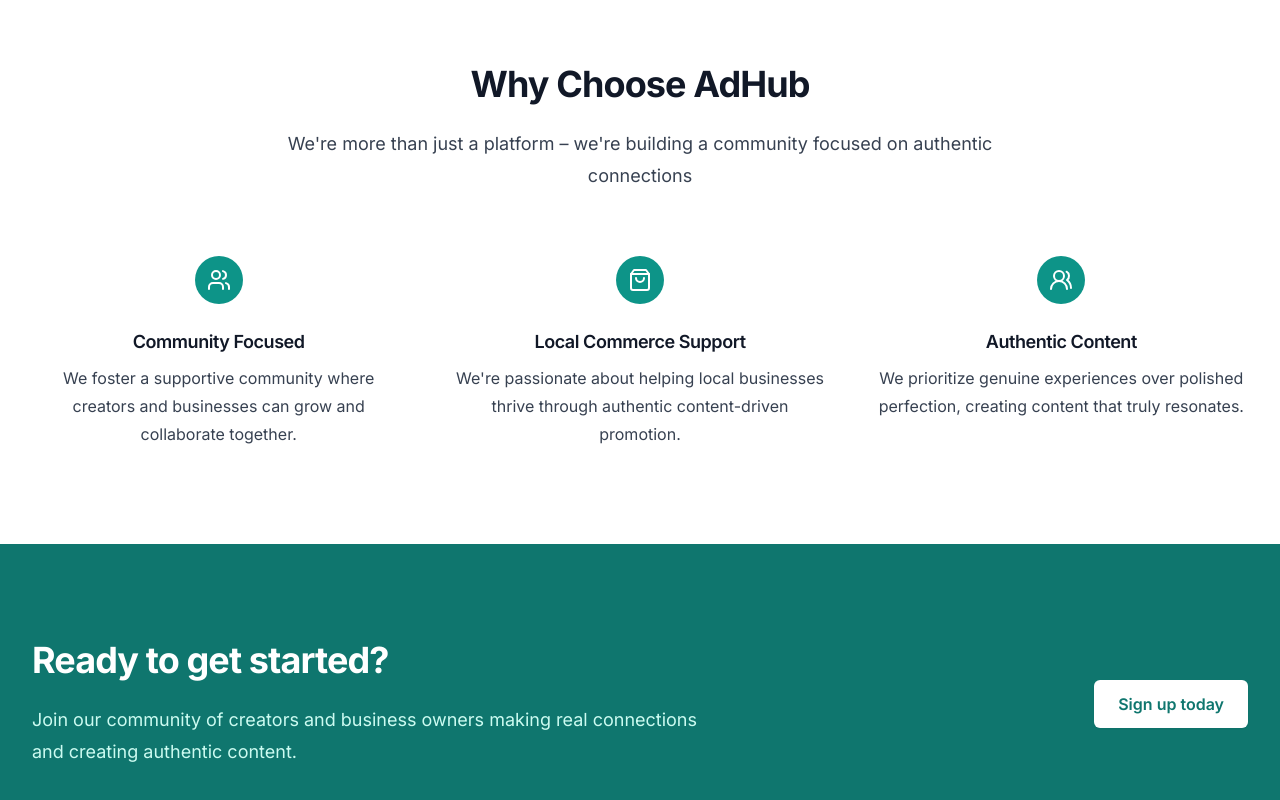
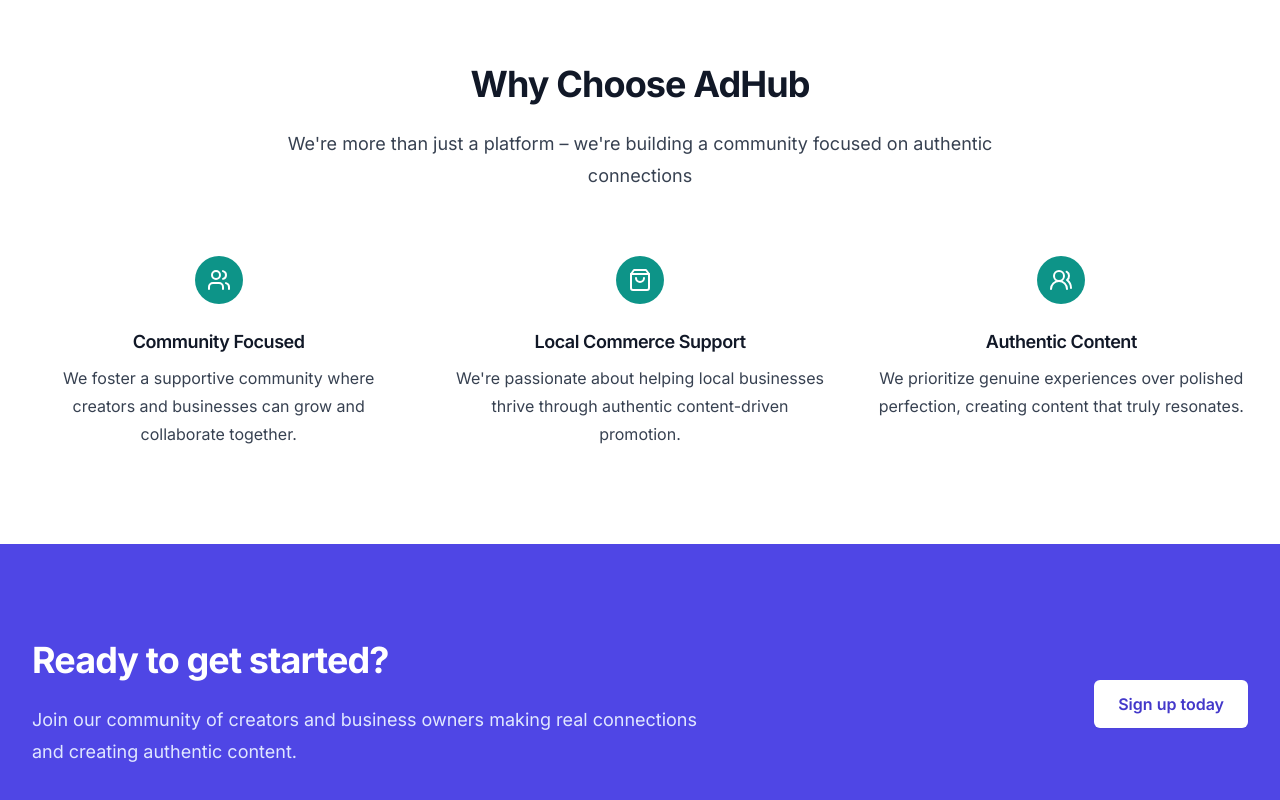
Before and after one commit to clan0304/adhub2, a Next.js app: page /aboutus in a window 1280 px wide. Shown: the part 1954-2754 px from the top of the page. Built offline with nearby package versions, Linux system fonts and the light colour scheme; no server answers.

Commit message:
about page changed

```diff
--- a/app/aboutus/page.tsx
+++ b/app/aboutus/page.tsx
@@ -12,6 +12,7 @@
   Smartphone,
   Check,
 } from 'lucide-react';
+import AboutPhoto from '@/public/assets/aboutphoto.png';
 
 export default function AboutUs() {
   const { user } = useAuth();
@@ -67,7 +68,7 @@
           <div className="mt-12 lg:mt-0">
             <div className="relative w-full aspect-[3/2] rounded-lg overflow-hidden shadow-lg">
               <Image
-                src="/public/assets/aboutphoto.png"
+                src={AboutPhoto}
                 alt="Team members collaborating on content creation"
                 fill
                 sizes="(max-width: 768px) 100vw, 50vw"
@@ -242,7 +243,7 @@
       </section>
 
       {/* CTA Section */}
-      <section aria-labelledby="cta-heading" className="bg-teal-700">
+      <section aria-labelledby="cta-heading" className="bg-indigo-600">
         <div className="mx-auto max-w-7xl px-6 py-16 sm:py-24 lg:px-8 lg:flex lg:items-center">
           <div className="lg:w-0 lg:flex-1">
             <h2
@@ -251,7 +252,7 @@
             >
               Ready to get started?
             </h2>
-            <p className="mt-6 max-w-2xl text-lg leading-8 text-teal-100">
+            <p className="mt-6 max-w-2xl text-lg leading-8 text-indigo-100">
               Join our community of creators and business owners making real
               connections and creating authentic content.
             </p>
@@ -260,7 +261,7 @@
             <div className="mt-10 lg:mt-0 lg:ml-8 lg:flex-shrink-0">
               <Link
                 href="/auth"
-                className="inline-flex rounded-md bg-white px-6 py-3 text-base font-semibold text-teal-700 shadow-sm hover:bg-teal-50 focus-visible:outline focus-visible:outline-2 focus-visible:outline-offset-2 focus-visible:outline-white transition-colors"
+                className="inline-flex rounded-md bg-white px-6 py-3 text-base font-semibold text-indigo-700 shadow-sm hover:bg-teal-50 focus-visible:outline focus-visible:outline-2 focus-visible:outline-offset-2 focus-visible:outline-white transition-colors"
                 aria-label="Sign up for AdHub"
               >
                 Sign up today
```
